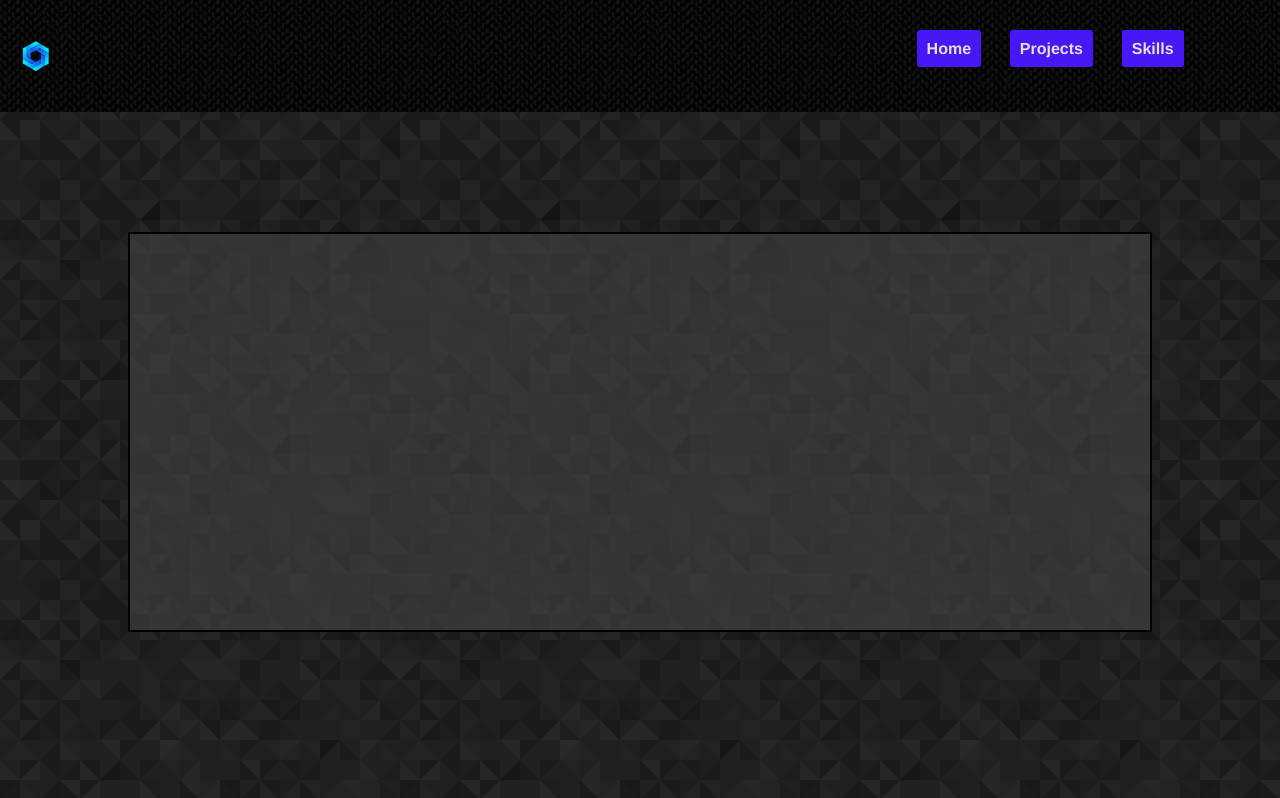
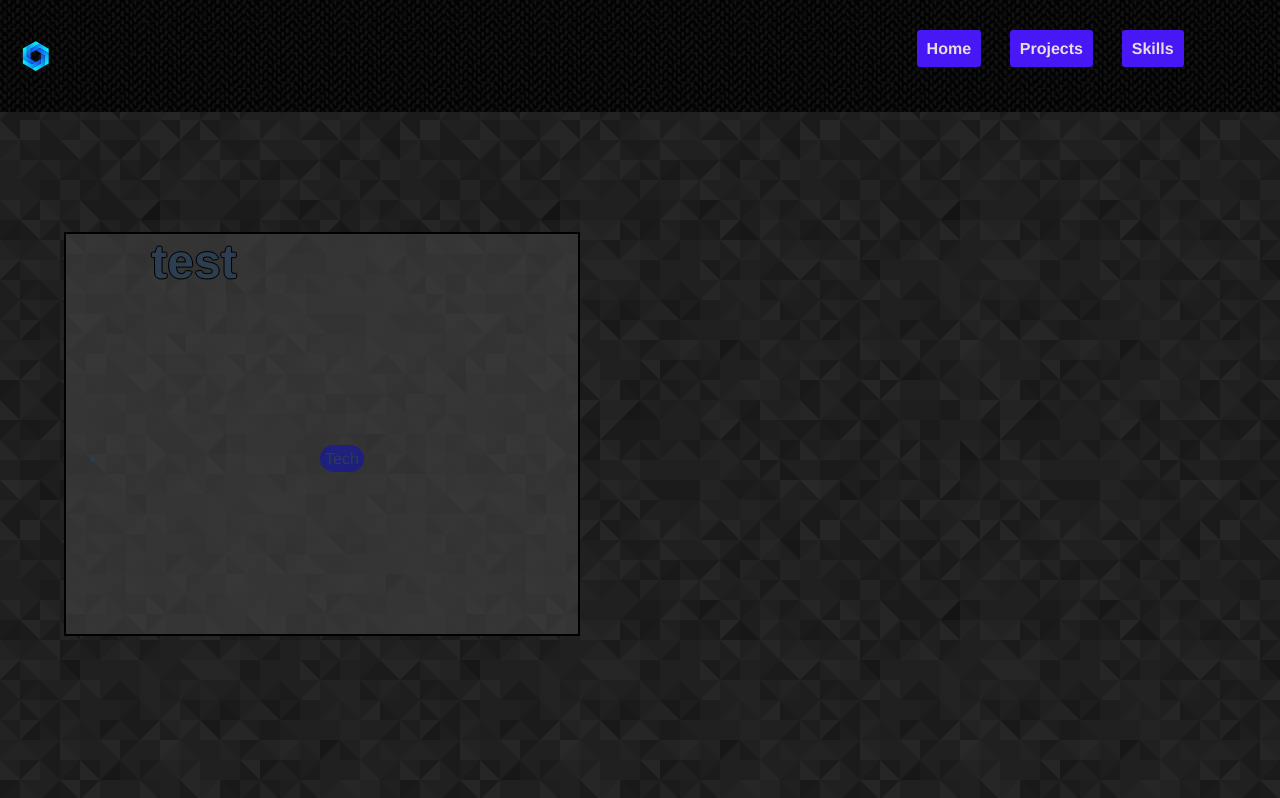
Before and after one commit to Lucas-Bech/Web-Portfolio, a Vue app: page /#/Projects in a window 1280 px wide. Built offline with nearby package versions, Linux system fonts and the light colour scheme; a small style sheet from the web is missing.

Commit message:
add Technologies.vue & Technology.vue for Card component

```diff
--- a/src/App.vue
+++ b/src/App.vue
@@ -23,6 +23,7 @@ export default {
 @import url("https://cdn.jsdelivr.net/npm/animate.css@3.5.1");
 @import url("https://maxcdn.bootstrapcdn.com/font-awesome/4.7.0/css/font-awesome.min.css");
 @import url("https://fonts.googleapis.com/css?family=Montserrat:400,700");
+@import url('https://fonts.googleapis.com/css?family=Open+Sans');
 
 html,
 body {
--- a/src/components/Card.vue
+++ b/src/components/Card.vue
@@ -1,23 +1,50 @@
 <template>
     <div>
+        <h3>{{ title }}</h3>
+        <Technologies/>
     </div>
 </template>
 
 <script>
+import Technologies from './Technologies.vue'
 export default {
     name: 'Card',
-    props: ['data'],
+    props: ['title'],
     data() {
         return {
-            image: this.data.image
+            //title: this.data.title
         }
+    },
+    components: {
+        Technologies
     }
 }
 </script>
 
 <style lang="scss" scoped>
-div {
+    div {
+        display: grid;
+        grid-template-areas:
+        "title       description"
+        "technologies technologies";
+        grid-template-rows: repeat(2, 1fr);
+        grid-template-columns: repeat(2, 1fr);
         background: url('../assets/bg_prism.png');
         border: 2px solid black;
+        width: 100%;
+        height: 100%;
+
+    }
+    h3 {
+        grid-area: title;
+        text-shadow: -1px 0 black, 0 1px black, 1px 0 black, 0 -1px black;
+        font-size: 3rem;
+        width: auto;
+        height: auto;
+        margin: 0 auto;
+        padding: 0;
+    }
+    p {
+        //grid-area: description;
     }
 </style>
--- /dev/null
+++ b/src/components/Technologies.vue
@@ -0,0 +1,23 @@
+<template>
+    <ul>
+        <li>
+            <Technology/>
+        </li>
+    </ul>
+</template>
+
+<script>
+import Technology from './Technology.vue'
+export default {
+    name: "Technologies",
+    components: {
+        Technology
+    }
+}
+</script>
+
+<style lang="scss" scoped>
+ul {
+    grid-area: technologies;
+}
+</style>
--- /dev/null
+++ b/src/components/Technology.vue
@@ -0,0 +1,17 @@
+<template>
+    <span>Tech</span>
+</template>
+
+<script>
+export default {
+    name: "Technology"
+}
+</script>
+
+<style lang="scss" scoped>
+span {
+    padding: .3em;
+    background-color: rgba(10, 10, 200, 0.5);
+    border-radius: 2rem;
+}
+</style>
--- a/src/views/Projects.vue
+++ b/src/views/Projects.vue
@@ -1,6 +1,6 @@
 <template>
     <div id="projects">
-        <Card :data="obj" />
+        <Card v-for="project in projects" :key="project" :title="project.title"/>
     </div>
 </template>
 
@@ -13,21 +13,23 @@ export default {
     },
     data() {
         return {
-            obj: {
-                title: "test",
-                description: "desc",
-                image: "../assets/dog.jpg"
+            projects: [
+                {
+                title: "test"
+                //description: "desc",
+                //image: "../assets/dog.jpg"
             }
+            ]
         }
     }
 }
 </script>
 
 <style lang="scss" scoped>
-div {
+#projects {
     margin: 0 5vw 0 5vw;
     display: grid;
-    grid-template-columns: repeat(auto-fit, minmax(20vw, auto));
+    grid-template-columns: repeat(auto-fit, minmax(auto, 40vw));
     grid-template-rows: repeat(auto-fit, minmax(auto, 50vh));
     grid-gap: 10vh;
 }
```
